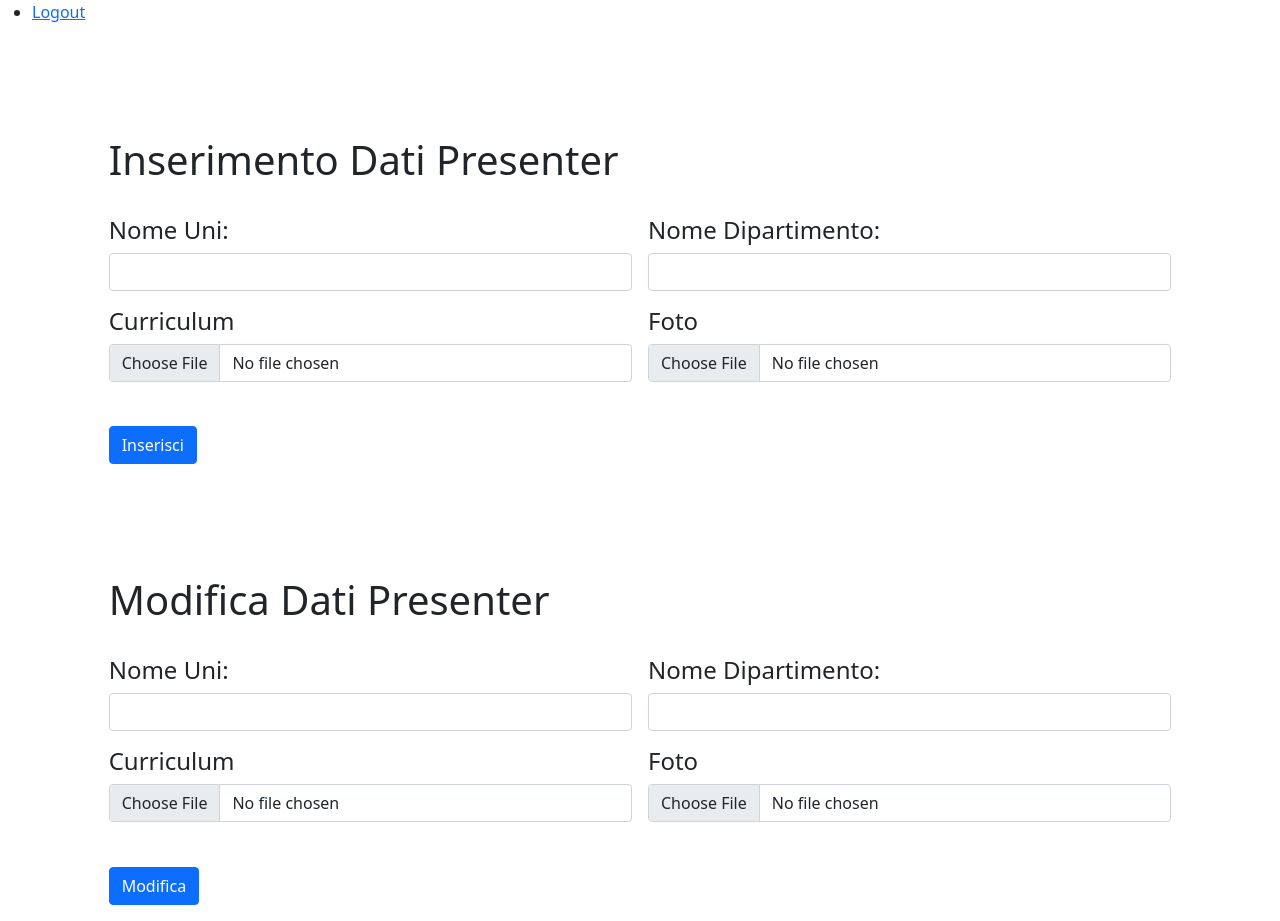
After one commit to MariannaGimigliano/CONFVIRTUAL, a PHP site: page /DatiPresenter.php in a window 1280 px wide. The commit adds this page. Run offline with PHP 8.4, Linux system fonts and the light colour scheme.

Commit message:
inserimento e modifica presenter

```diff
--- /dev/null
+++ b/ProgettoDB/php/DatiPresenter.php
@@ -0,0 +1,44 @@
+<?php
+require_once 'connection.php';
+
+
+if (isset($_POST['btnInserisciDati'])) {
+
+    $username = $_SESSION["username"];
+    $curriculum = $_POST['curriculum'];
+    $foto = $_POST['foto'];
+    $nomeUni = $_POST['nomeUni'];
+    $nomeDipartimento = $_POST['nomeDipartimento'];
+
+    $dbh->updateDatiPresenter($username, $curriculum, $foto, $nomeUni, $nomeDipartimento);
+
+}
+
+if (isset($_POST['btnModificaDati'])) {
+
+    $username = $_SESSION["username"];
+    $curriculum = $_POST['curriculum'];
+    $foto = $_POST['foto'];
+    $nomeUni = $_POST['nomeUni'];
+    $nomeDipartimento = $_POST['nomeDipartimento'];
+
+    if($curriculum!=""){
+        $dbh->updateCurriculum($_SESSION['username'], $curriculum);
+    }
+
+    if($foto!=""){
+        $dbh->updateFoto($_SESSION['username'], $foto);
+    }
+
+    if($nomeUni!=""){
+        $dbh->updateNomeUni($_SESSION['username'], $nomeUni);
+    }
+
+    if($nomeDipartimento!=""){
+        $dbh->updateNomeDipartimento($_SESSION['username'], $nomeDipartimento);
+    }
+}
+
+//var_dump($templateParams);
+require 'template/templateDatiPresenter.php';
+?>
--- a/ProgettoDB/php/conferenza.php
+++ b/ProgettoDB/php/conferenza.php
@@ -1,6 +1,7 @@
 <?php
     require_once('connection.php');
 
+    $nomeConf = $_GET["nome"];
     //per avere identificativi della conferenza selezionata
     $templateParams["conferenza"] = $dbh->getConferenzaByNome($_GET["nome"]);
 
--- a/ProgettoDB/php/database.php
+++ b/ProgettoDB/php/database.php
@@ -51,11 +51,91 @@
             return $result->fetch_all(MYSQLI_ASSOC);
         }
 
+        public function getSpeaker($username){
+            $query = "SELECT * FROM SPEAKER WHERE UsernameUtente = ?";
+            $stmt = $this->db->prepare($query);
+            $stmt->bind_param('s',$username);
+            $stmt->execute();
+            $result = $stmt->get_result();
+
+            return $result->fetch_all(MYSQLI_ASSOC);
+        }
+
+        public function getPresenter($username){
+            $query = "SELECT * FROM PRESENTER WHERE UsernameUtente = ?";
+            $stmt = $this->db->prepare($query);
+            $stmt->bind_param('s',$username);
+            $stmt->execute();
+            $result = $stmt->get_result();
+
+            return $result->fetch_all(MYSQLI_ASSOC);
+        }
+
+        public function getAmministratore($username){
+            $query = "SELECT * FROM AMMINISTRATORE WHERE UsernameUtente = ?";
+            $stmt = $this->db->prepare($query);
+            $stmt->bind_param('s',$username);
+            $stmt->execute();
+            $result = $stmt->get_result();
+
+            return $result->fetch_all(MYSQLI_ASSOC);
+        }
+
         public function insertUser($username, $password, $nome, $cognome, $datanascita, $luogonascita){
             $query= "INSERT INTO UTENTE(Username, Passwordd, Nome, Cognome, DataNascita, LuogoNascita) VALUES (?,?,?,?,?,?)";
             $stmt = $this->db->prepare($query);
             $stmt->bind_param('ssssss', $username, $password, $nome, $cognome, $datanascita, $luogonascita);
             $stmt->execute();
+        }
+
+        public function updateDatiPresenter($username, $curriculum, $foto, $nomeUni, $nomeDipartimento){
+            $query ="UPDATE PRESENTER SET Curriculum=? , Foto=?, NomeUni=?, NomeDIpartimento=? WHERE UsernameUtente=?";
+            $stmt = $this->db->prepare($query);
+            $stmt->bind_param('sssss', $curriculum, $foto, $nomeUni, $nomeDipartimento, $username);
+            $stmt->execute();
+            $result = $stmt->get_result();
+
+            return $stmt->execute();
+        }
+
+        public function updateCurriculum($username, $curriculum){
+            $query ="UPDATE PRESENTER SET Curriculum=? WHERE UsernameUtente=?";
+            $stmt = $this->db->prepare($query);
+            $stmt->bind_param('ss', $curriculum, $username);
+            $stmt->execute();
+            $result = $stmt->get_result();
+
+            return $stmt->execute();
+        }
+
+        public function updateNomeUni($username, $nomeUni){
+            $query ="UPDATE PRESENTER SET NomeUni=? WHERE UsernameUtente=?";
+            $stmt = $this->db->prepare($query);
+            $stmt->bind_param('ss', $nomeUni, $username);
+            $stmt->execute();
+            $result = $stmt->get_result();
+
+            return $stmt->execute();
+        }
+
+        public function updateNomeDipartimento($username, $nomeDipartimento){
+            $query ="UPDATE PRESENTER SET NomeDipartimento=? WHERE UsernameUtente=?";
+            $stmt = $this->db->prepare($query);
+            $stmt->bind_param('ss', $nomeDipartimento, $username);
+            $stmt->execute();
+            $result = $stmt->get_result();
+
+            return $stmt->execute();
+        }
+
+        public function updateFoto($username, $foto){
+            $query ="UPDATE PRESENTER SET Foto=? WHERE UsernameUtente=?";
+            $stmt = $this->db->prepare($query);
+            $stmt->bind_param('ss', $foto, $username);
+            $stmt->execute();
+            $result = $stmt->get_result();
+
+            return $stmt->execute();
         }
 
         public function getConferenze(){
--- /dev/null
+++ b/ProgettoDB/php/template/templateDatiPresenter.php
@@ -0,0 +1,108 @@
+<!DOCTYPE html>
+<html>
+<head>
+
+<link rel="canonical" href="https://getbootstrap.com/docs/5.1/examples/carousel/">
+
+<!-- Bootstrap core CSS -->
+<link href="https://cdn.jsdelivr.net/npm/bootstrap@5.1.3/dist/css/bootstrap.min.css" rel="stylesheet" integrity="sha384-1BmE4kWBq78iYhFldvKuhfTAU6auU8tT94WrHftjDbrCEXSU1oBoqyl2QvZ6jIW3" crossorigin="anonymous">
+
+<!-- icone-->
+<link rel="stylesheet" href="https://cdnjs.cloudflare.com/ajax/libs/font-awesome/4.7.0/css/font-awesome.min.css">
+
+<style>
+#grad1 {
+  height: 500px;
+  background-color: rgb(255, 255, 255); /* For browsers that do not support gradients */
+  /*background-image: linear-gradient(180deg, rgb(199, 199, 199), rgb(90, 90, 90));*/
+}
+</style>
+</head>
+<body>
+    <ul>
+        <li><a href="../php/logout.php">Logout</a></li>
+
+    </ul>
+    <div class="row">
+
+        <div class="col-md-1"></div>
+        <div class="col-md-10">
+          <h1><br><br>Inserimento Dati Presenter</h1><br>
+
+          <h4 class="mb-3">
+            <form action="./DatiPresenter.php" method="post" class="row g-3">
+              <div class="col-md-6">
+                <label for="inputEmail4" class="form-label">Nome Uni:</label>
+                <input type="text" class="form-control" id="nomeUni" name="nomeUni">
+              </div>
+
+              <div class="col-md-6">
+                <label for="inputEmail4" class="form-label">Nome Dipartimento:</label>
+                <input type="text" class="form-control" id="nomeDipartimento" name="nomeDipartimento">
+              </div>
+
+
+              <div class="col-md-6">
+                  <label for="formFile" class="form-label">Curriculum</label>
+                  <input class="form-control" type="file" id="curriculum" name="curriculum">
+             </div>
+
+              <div class="col-md-6">
+                  <label for="formFile" class="form-label">Foto</label>
+                  <input class="form-control" type="file" id="foto" name="foto">
+                </div>
+
+
+              <div class="col-md-3">
+                <br>
+                <button type="submit" name="btnInserisciDati" class="btn btn-primary">Inserisci</button>
+              </div>
+
+              </div>
+            </form>
+        </div>
+
+        <div class="row">
+
+        <div class="col-md-1"></div>
+        <div class="col-md-10">
+          <h1><br><br>Modifica Dati Presenter</h1><br>
+
+          <h4 class="mb-3">
+            <form action="./DatiPresenter.php" method="post" class="row g-3">
+              <div class="col-md-6">
+                <label for="inputEmail4" class="form-label">Nome Uni:</label>
+                <input type="text" class="form-control" id="nomeUni" name="nomeUni">
+              </div>
+
+              <div class="col-md-6">
+                <label for="inputEmail4" class="form-label">Nome Dipartimento:</label>
+                <input type="text" class="form-control" id="nomeDipartimento" name="nomeDipartimento">
+              </div>
+
+
+              <div class="col-md-6">
+                  <label for="formFile" class="form-label">Curriculum</label>
+                  <input class="form-control" type="file" id="curriculum" name="curriculum">
+             </div>
+
+              <div class="col-md-6">
+                  <label for="formFile" class="form-label">Foto</label>
+                  <input class="form-control" type="file" id="foto" name="foto">
+                </div>
+
+
+              <div class="col-md-3">
+                <br>
+                <button type="submit" name="btnModificaDati" class="btn btn-primary">Modifica</button>
+              </div>
+
+              </div>
+            </form>
+        </div>
+
+
+        <script src="https://cdn.jsdelivr.net/npm/bootstrap@5.1.3/dist/js/bootstrap.bundle.min.js" integrity="sha384-ka7Sk0Gln4gmtz2MlQnikT1wXgYsOg+OMhuP+IlRH9sENBO0LRn5q+8nbTov4+1p" crossorigin="anonymous"></script>
+
+</body>
+</html>
--- a/ProgettoDB/php/template/templateHome.php
+++ b/ProgettoDB/php/template/templateHome.php
@@ -67,7 +67,6 @@
 </head>
 <body>
     <ul>
-        <li style="float:right"><a class="active" href="../html/paginaIniziale.html"><i class="fa fa-home"></i></a></li>
         <li><a href="../php/login.php">Login</a></li>
         <li><a href="../php/register.php">Registrazione</a></li>
         <li> <p style="color: white"><?php echo $templateParams["conferenze"][0]["NumConf"]?></p></li>
```
Also changed, not shown: ProgettoDB/php/paginaUtente.php (+8 -0 lines), ProgettoDB/php/template/templatePaginaUtente.php (+33 -1 lines).
